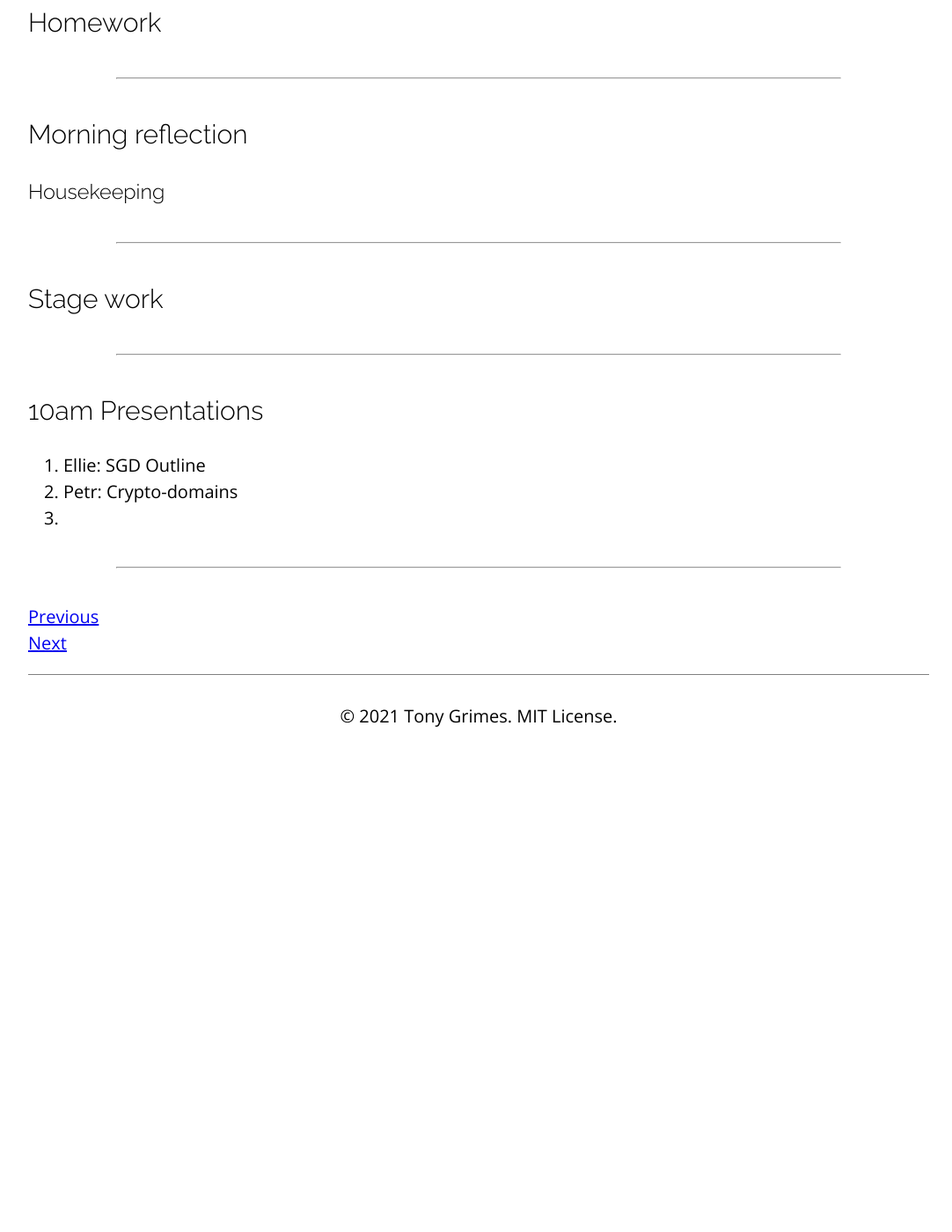
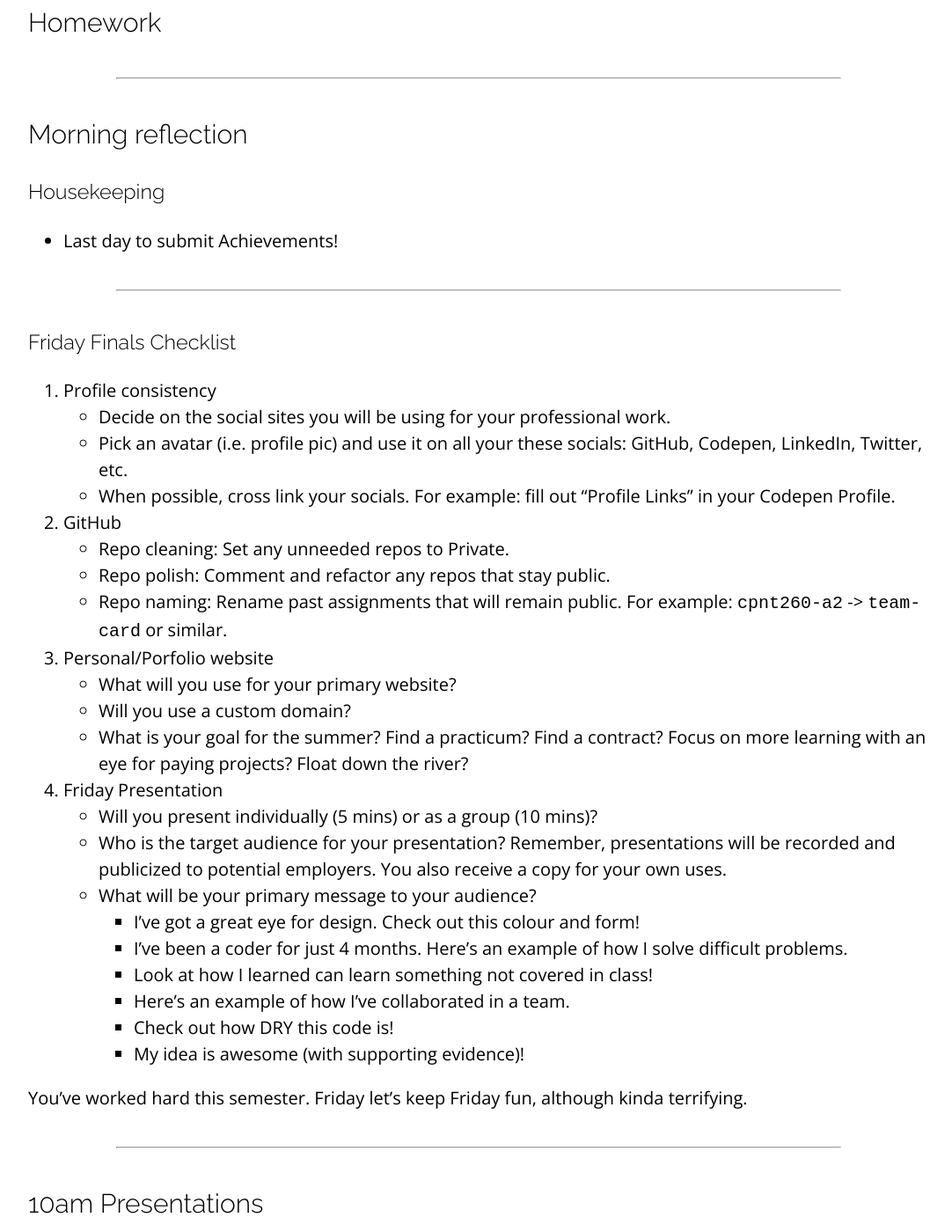
Before and after one commit to sait-wbdv/winter-2021, a Jekyll site: the page built from _posts/2021-04-21-flex-day-8.md, in a window 1280 px wide and 1400 px high, scrolled down 526 px. Shown: the whole window at 88% size, without its empty margins (96-1178 px from the left). Built offline with Jekyll 4.4.1, drawn with Linux system fonts in a browser that asks for light colours; nearby versions of some CDN libraries; before the commit the page ends 1387 px from its top, so only the background shows below that.

Commit message:
updated w15w

```diff
--- a/_posts/2021-04-21-flex-day-8.md
+++ b/_posts/2021-04-21-flex-day-8.md
@@ -10,10 +10,35 @@ categories: cpnt265
 
 ## Morning reflection
 ### Housekeeping
+- Last day to submit Achievements!
 
 ---
 
-## Stage work
+### Friday Finals Checklist
+1. Profile consistency
+    - Decide on the social sites you will be using for your professional work.
+    - Pick an avatar (i.e. profile pic) and use it on all your these socials: GitHub, Codepen, LinkedIn, Twitter, etc.
+    - When possible, cross link your socials. For example: fill out "Profile Links" in your Codepen Profile.
+2. GitHub
+    - Repo cleaning: Set any unneeded repos to Private.
+    - Repo polish: Comment and refactor any repos that stay public.
+    - Repo naming: Rename past assignments that will remain public. For example: `cpnt260-a2` -> `team-card` or similar.
+3. Personal/Porfolio website
+    - What will you use for your primary website?
+    - Will you use a custom domain?
+    - What is your goal for the summer? Find a practicum? Find a contract? Focus on more learning with an eye for paying projects? Float down the river?
+4. Friday Presentation
+    - Will you present individually (5 mins) or as a group (10 mins)?
+    - Who is the target audience for your presentation? Remember, presentations will be recorded and publicized to potential employers. You also receive a copy for your own uses.
+    - What will be your primary message to your audience?
+        - I've got a great eye for design. Check out this colour and form!
+        - I've been a coder for just 4 months. Here's an example of how I solve difficult problems.
+        - Look at how I learned can learn something not covered in class!
+        - Here's an example of how I've collaborated in a team.
+        - Check out how DRY this code is!
+        - My idea is awesome (with supporting evidence)!
+
+You've worked hard this semester. Friday let's keep Friday fun, although kinda terrifying.
 
 ---
 
```
Also changed, not shown: assets/images/winter-2021-header.png (added).
